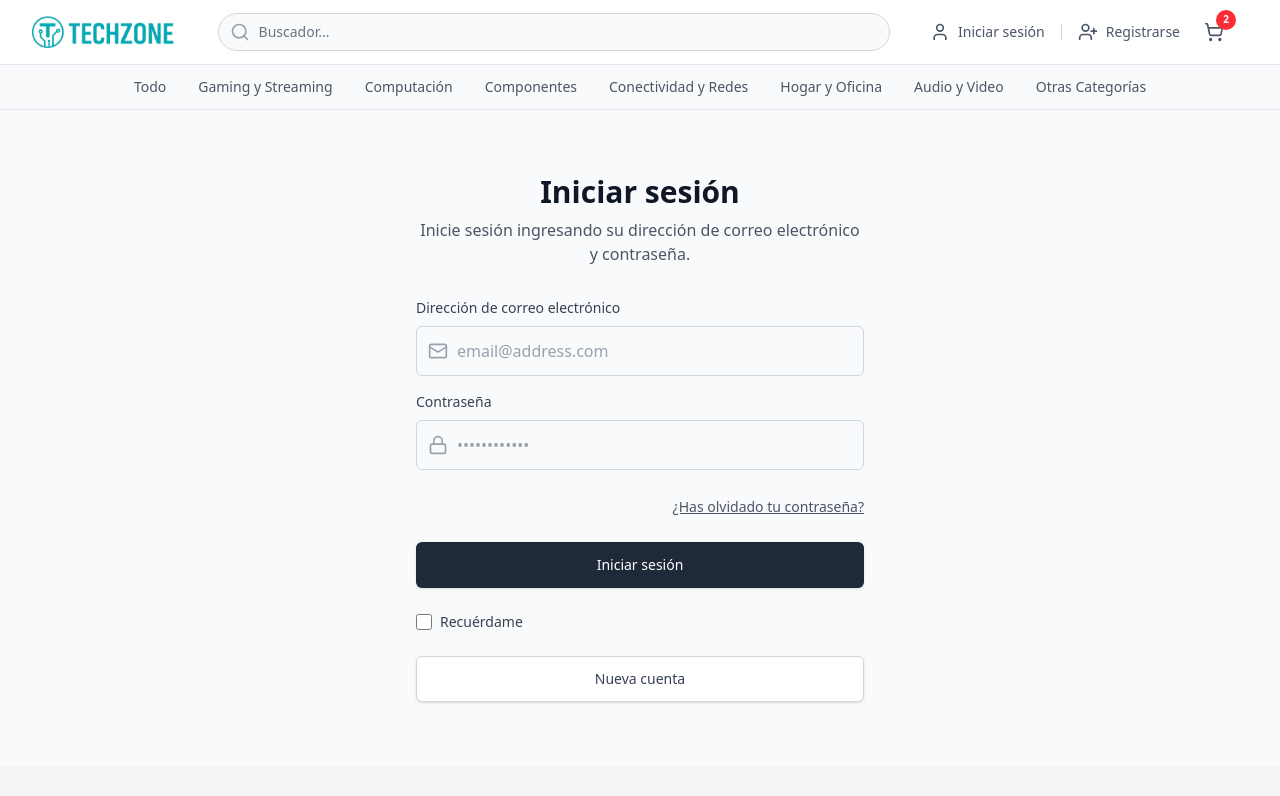
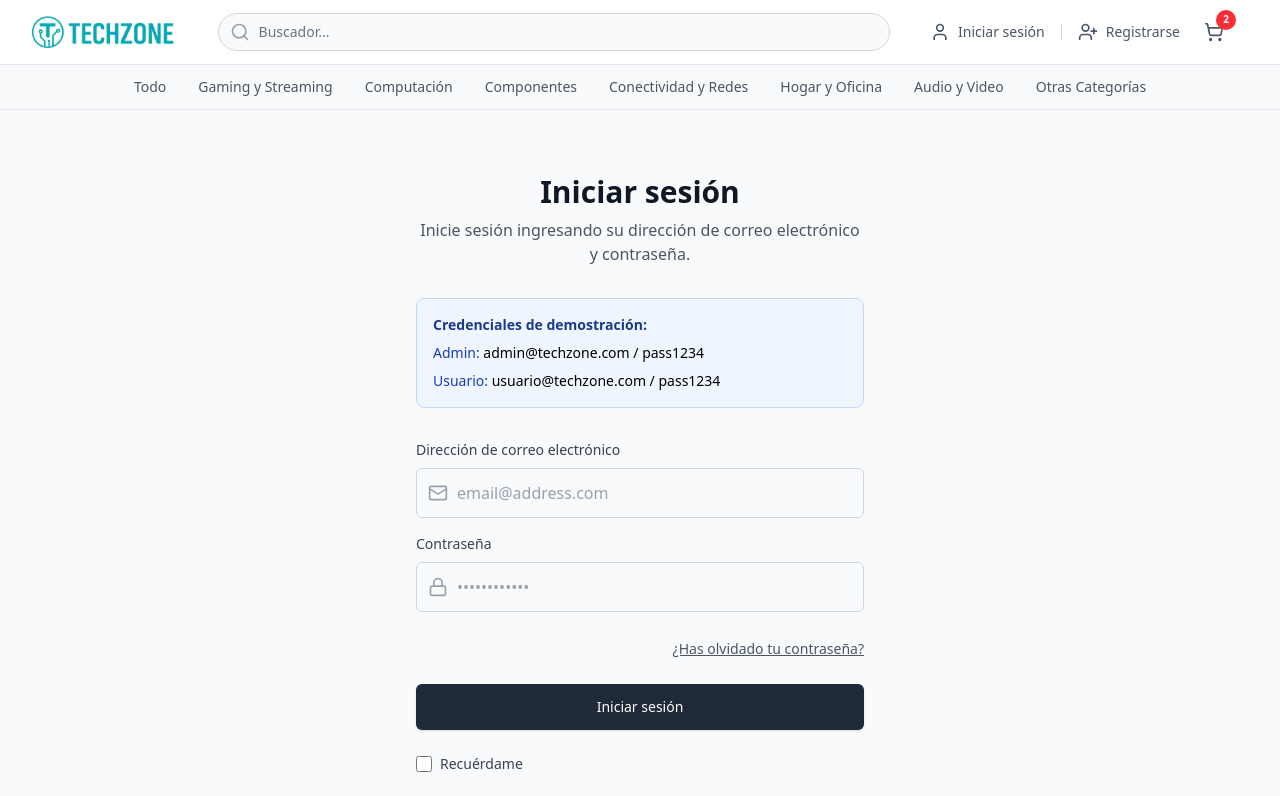
Before and after one commit to Dario-Gago/TechZone, a React (Vite) app: page /login in a window 1280 px wide. Shown: the top 796 px of the page. Built offline with nearby package versions, Linux system fonts and the light colour scheme.

Commit message:
feat: agregar archivo de usuarios y credenciales de demostración en el componente IniciarSesion

```diff
--- /dev/null
+++ b/src/data/usuarios.json
@@ -0,0 +1,40 @@
+{
+  "usuarios": [
+    {
+      "usuario_id": 1,
+      "nombre": "Usuario TechZone",
+      "email": "usuario@techzone.com",
+      "rol": "user"
+    },
+    {
+      "usuario_id": 2,
+      "nombre": "Carlos Martínez",
+      "email": "carlos.martinez@example.com",
+      "rol": "user"
+    },
+    {
+      "usuario_id": 3,
+      "nombre": "María González",
+      "email": "maria.gonzalez@example.com",
+      "rol": "user"
+    },
+    {
+      "usuario_id": 4,
+      "nombre": "Diego López",
+      "email": "diego.lopez@example.com",
+      "rol": "user"
+    },
+    {
+      "usuario_id": 5,
+      "nombre": "Ana Silva",
+      "email": "ana.silva@example.com",
+      "rol": "user"
+    },
+    {
+      "usuario_id": 100,
+      "nombre": "Admin TechZone",
+      "email": "admin@techzone.com",
+      "rol": "admin"
+    }
+  ]
+}
--- a/src/pages/Login.jsx
+++ b/src/pages/Login.jsx
@@ -19,12 +19,22 @@ const IniciarSesion = () => {
     if (correo === 'admin@techzone.com' && contrasena === 'pass1234') {
       const tokenFalso = 'token_falso_123456789'
       const esAdmin = true // este usuario es admin
-      iniciarSesion(tokenFalso, esAdmin)
+      const datosUsuario = {
+        name: 'Admin TechZone',
+        email: 'admin@techzone.com',
+        role: 'admin'
+      }
+      iniciarSesion(tokenFalso, esAdmin, datosUsuario)
       navigate('/')
     } else if (correo === 'usuario@techzone.com' && contrasena === 'pass1234') {
       const tokenFalso = 'token_usuario_normal'
       const esAdmin = false
-      iniciarSesion(tokenFalso, esAdmin)
+      const datosUsuario = {
+        name: 'Usuario TechZone',
+        email: 'usuario@techzone.com',
+        role: 'user'
+      }
+      iniciarSesion(tokenFalso, esAdmin, datosUsuario)
       navigate('/')
     } else {
       setError('Correo o contraseña incorrectos')
@@ -42,6 +52,19 @@ const IniciarSesion = () => {
             Inicie sesión ingresando su dirección de correo electrónico y
             contraseña.
           </p>
+        </div>
+
+        {/* Credenciales de demostración */}
+        <div className="bg-blue-50 border border-blue-200 rounded-lg p-4">
+          <h3 className="text-sm font-semibold text-blue-900 mb-2">Credenciales de demostración:</h3>
+          <div className="space-y-2 text-sm">
+            <div>
+              <span className="font-medium text-blue-800">Admin:</span> admin@techzone.com / pass1234
+            </div>
+            <div>
+              <span className="font-medium text-blue-800">Usuario:</span> usuario@techzone.com / pass1234
+            </div>
+          </div>
         </div>
 
         {error && (
```
